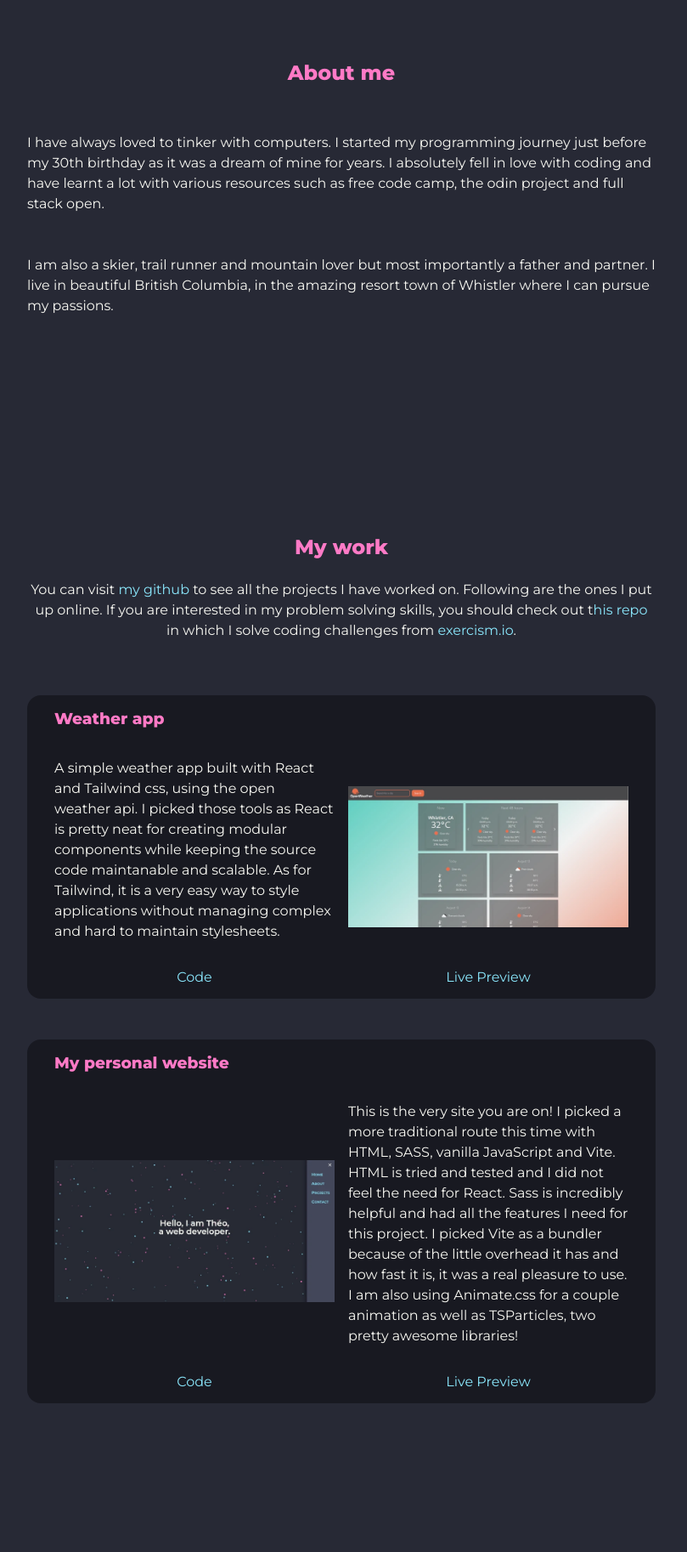
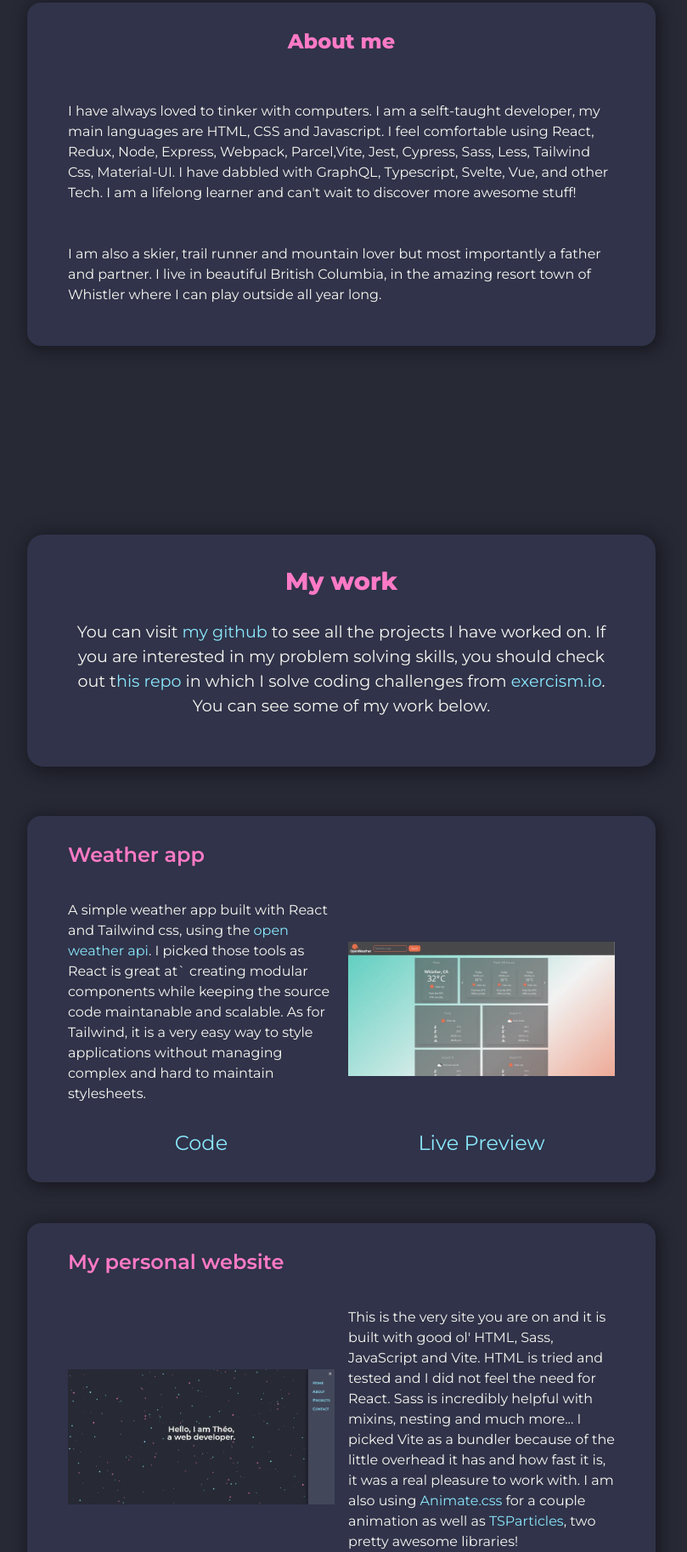
Before and after one commit to theolvq/portfolio, a website built with Vite: page index.html in a window 1280 px wide. Shown: the part 971-2797 px from the top of the page at 85% size, without its empty margins (238-1047 px from the left). Built offline with nearby package versions, Linux system fonts and the light colour scheme.

Commit message:
added blur on card bg, moved nav from right to left

```diff
--- a/index.html
+++ b/index.html
@@ -41,35 +41,35 @@
         </h1>
       </header>
       <section class="about" id="about">
-        <div class="about--container">
+        <div class="about--container card">
           <h2 class="subtitle">About me</h2>
           <p>
-            I have always loved to tinker with computers. I started my
-            programming journey just before my 30th birthday as it was a dream
-            of mine for years. I absolutely fell in love with coding and have
-            learnt a lot with various resources such as free code camp, the odin
-            project and full stack open.
+            I have always loved to tinker with computers. I am a selft-taught
+            developer, my main languages are HTML, CSS and Javascript. I feel
+            comfortable using React, Redux, Node, Express, Webpack, Parcel,Vite,
+            Jest, Cypress, Sass, Less, Tailwind Css, Material-UI. I have dabbled
+            with GraphQL, Typescript, Svelte, Vue, and other Tech. I am a
+            lifelong learner and can't wait to discover more awesome stuff!
           </p>
           <p>
             I am also a skier, trail runner and mountain lover but most
             importantly a father and partner. I live in beautiful British
-            Columbia, in the amazing resort town of Whistler where I can pursue
-            my passions.
+            Columbia, in the amazing resort town of Whistler where I can play
+            outside all year long.
           </p>
         </div>
       </section>
       <section class="projects" id="projects">
         <div class="projects--container">
-          <div class="projects--title">
+          <div class="card projects--title">
             <h2>My work</h2>
             <p>
               You can visit
               <a href="https://github.com/daawascript" target="_blank"
                 >my github</a
               >
-              to see all the projects I have worked on. Following are the ones I
-              put up online. If you are interested in my problem solving skills,
-              you should check out t<a
+              to see all the projects I have worked on. If you are interested in
+              my problem solving skills, you should check out t<a
                 href="https://github.com/daawascript/exercism"
                 target="_blank"
                 >his repo</a
@@ -77,19 +77,23 @@
               in which I solve coding challenges from
               <a href="https://exercism.io/profiles/daawascript" target="_blank"
                 >exercism.io</a
-              >.
+              >. <br />
+              You can see some of my work below.
             </p>
           </div>
-          <div class="projects--item">
+          <div class="card projects--item">
             <h3>Weather app</h3>
             <div>
               <p>
                 A simple weather app built with React and Tailwind css, using
-                the open weather api. I picked those tools as React is pretty
-                neat for creating modular components while keeping the source
-                code maintanable and scalable. As for Tailwind, it is a very
-                easy way to style applications without managing complex and hard
-                to maintain stylesheets.
+                the
+                <a href="https://openweathermap.org/" target="_blank"
+                  >open weather api</a
+                >. I picked those tools as React is great at` creating modular
+                components while keeping the source code maintanable and
+                scalable. As for Tailwind, it is a very easy way to style
+                applications without managing complex and hard to maintain
+                stylesheets.
               </p>
             </div>
             <img src="./img/weather-app.webp" alt="project screenshot" />
@@ -110,19 +114,28 @@
               >
             </span>
           </div>
-          <div class="projects--item">
+          <div class="card projects--item">
             <h3>My personal website</h3>
             <img src="./img/portfolio.webp" alt="project screenshot" />
 
             <p>
-              This is the very site you are on! I picked a more traditional
-              route this time with HTML, SASS, vanilla JavaScript and Vite. HTML
-              is tried and tested and I did not feel the need for React. Sass is
-              incredibly helpful and had all the features I need for this
-              project. I picked Vite as a bundler because of the little overhead
-              it has and how fast it is, it was a real pleasure to use. I am
-              also using Animate.css for a couple animation as well as
-              TSParticles, two pretty awesome libraries!
+              This is the very site you are on and it is built with good ol'
+              HTML, Sass, JavaScript and Vite. HTML is tried and tested and I
+              did not feel the need for React. Sass is incredibly helpful with
+              mixins, nesting and much more... I picked Vite as a bundler
+              because of the little overhead it has and how fast it is, it was a
+              real pleasure to work with. I am also using
+              <a
+                href="https://github.com/animate-css/animate.css/"
+                target="_blank"
+                >Animate.css</a
+              >
+              for a couple animation as well as
+              <a
+                href="https://github.com/matteobruni/tsparticles/"
+                target="_blank"
+                >TSParticles</a
+              >, two pretty awesome libraries!
             </p>
             <span>
               <a
@@ -139,26 +152,16 @@
         </div>
       </section>
       <section class="contact" id="contact">
-        <h2>Let's chat!</h2>
-        <form class="contact--form" action="submit">
-          <div class="contact--form--item">
-            <label for="name">Your Name </label
-            ><input type="text" placeholder="Name" />
-          </div>
-          <div class="contact--form--item">
-            <label for="email">Your email </label
-            ><input type="email" placeholder="Email address" />
-          </div>
-          <div class="contact--form--item">
-            <label for="message"> Your message </label>
-            <textarea
-              name="message"
-              id="message"
-              cols="30"
-              rows="10"
-            ></textarea>
-          </div>
-        </form>
+        <div class="card">
+          <h2>Let's chat!</h2>
+          <p>
+            I currently am looking for opportunities and I'd love to hear from
+            you! Feel free to send me an e-mail at
+            <a href="mailto:theo.leveque@gmail.com"
+              >theo.leveque[at]gmail.com</a
+            >
+          </p>
+        </div>
       </section>
     </main>
     <script type="module" src="/main.js"></script>
--- a/js/nav.js
+++ b/js/nav.js
@@ -3,14 +3,14 @@ const toggleNav = (() => {
   const nav = document.querySelector('#nav');
   const toggle = () => {
     if (hamburger.textContent.trim() == 'menu') {
-      nav.classList.add('animate__fadeInRight');
-      nav.classList.remove('animate__fadeOutRight');
+      nav.classList.add('animate__fadeInLeft');
+      nav.classList.remove('animate__fadeOutLeft');
       hamburger.textContent = 'close';
       nav.style.visibility = 'visible';
       nav.style.opacity = 1;
     } else if (hamburger.textContent.trim() === 'close') {
-      nav.classList.add('animate__fadeOutRight');
-      nav.classList.remove('animate__fadeInRight');
+      nav.classList.add('animate__fadeOutLeft');
+      nav.classList.remove('animate__fadeInLeft');
       hamburger.textContent = 'menu';
       nav.style.visibility = 'hidden';
       nav.style.opacity = 0;
--- a/main.js
+++ b/main.js
@@ -1,9 +1,8 @@
 import './styles/styles.scss';
-// import './styles/base.scss';
-// import '@csstools/normalize.css';
+import '@csstools/normalize.css';
 import 'animate.css';
 import { tsParticles } from 'tsparticles';
 import toggleNav from './js/nav';
 // import scroll100Vh from './js/scroll';
 
-tsParticles.loadJSON('tsparticles', 'particles.json').then((container) => {});
+tsParticles.loadJSON('tsparticles', 'particles.json');
--- a/particles.json
+++ b/particles.json
@@ -44,7 +44,7 @@
       },
       "value": {
         "min": 1,
-        "max": 5
+        "max": 8
       }
     },
     "number": {
--- a/styles/base.scss
+++ b/styles/base.scss
@@ -1,6 +1,7 @@
 $bg-primary: hsl(231, 15%, 18%);
 $grey: hsl(232, 14%, 31%);
 $shadow-grey: hsla(232, 14%, 5%, 0.5);
+$clear-grey: hsla(232, 24%, 30%, 0.5);
 $white: hsl(60, 30%, 96%);
 $hover-white: hsla(60, 30%, 96%, 0.75);
 $cyan: hsl(191, 97%, 77%);
--- a/styles/styles.scss
+++ b/styles/styles.scss
@@ -18,15 +18,26 @@
   align-items: center;
 }
 
-@mixin absolute-right {
+@mixin absolute-left {
   position: absolute;
   top: 0;
-  right: 0;
+  left: 0;
+}
+
+// general styles
+
+.card {
+  background-color: $clear-grey;
+  padding: 2em 3em;
+  margin-bottom: 3em;
+  border-radius: 1em;
+  box-shadow: 0.175em 0.175em 1em 0.25em $shadow-grey;
+  backdrop-filter: blur(0.25em);
 }
 
 // Nav Styles
 .nav {
-  @include absolute-right;
+  @include absolute-left;
   height: 100vh;
   min-width: max-content;
 
@@ -37,7 +48,7 @@
   }
 
   &--main {
-    @include absolute-right;
+    @include absolute-left;
     visibility: hidden;
     opacity: 0;
     min-height: 100vh;
@@ -46,8 +57,10 @@
     font-size: 1.75rem;
     font-variant: small-caps;
     font-weight: 600;
-    background-color: $grey;
-    box-shadow: -0.125em 0 0.75em 0.25em $shadow-grey;
+    background-color: $clear-grey;
+    backdrop-filter: blur(0.25em);
+
+    box-shadow: 0.175em 0 0.75em 0.25em $shadow-grey;
     transition: visibility 500ms;
     &__list {
       @include flex-col;
@@ -60,7 +73,9 @@
 }
 
 .hamburger--container {
-  @include absolute-right;
+  position: fixed;
+  top: 0;
+  left: 0;
   line-height: 0;
   padding: 1em;
   border-radius: 100%;
@@ -79,7 +94,7 @@
   user-select: none;
 }
 
-// Top section styles
+// top section styles
 
 .top {
   min-height: 100vh;
@@ -109,7 +124,7 @@
 
 @media (min-width: 600px) {
   .about--container {
-    @include flex-col-center();
+    @include flex-col-center;
     gap: 2rem;
   }
 }
@@ -119,20 +134,17 @@
   text-align: center;
 }
 
-// project section styles
+// projects section styles
 .projects {
   min-height: 100vh;
 
   &--title {
     text-align: center;
+    font-size: 1.2rem;
     margin-bottom: 3em;
   }
 
   &--item {
-    background-color: $shadow-grey;
-    padding: 1em 2em;
-    margin-bottom: 3em;
-    border-radius: 1em;
     grid-column: span 2;
     display: grid;
     grid-template-rows: min-content 1fr;
@@ -141,6 +153,8 @@
 
     h3 {
       grid-column: span 2;
+      font-weight: 600;
+      font-size: 1.5rem;
     }
 
     img {
@@ -150,6 +164,7 @@
 
     span {
       text-align: center;
+      font-size: 1.5rem;
     }
   }
 }
```
Also changed, not shown: img/portfolio.jpg (deleted).
